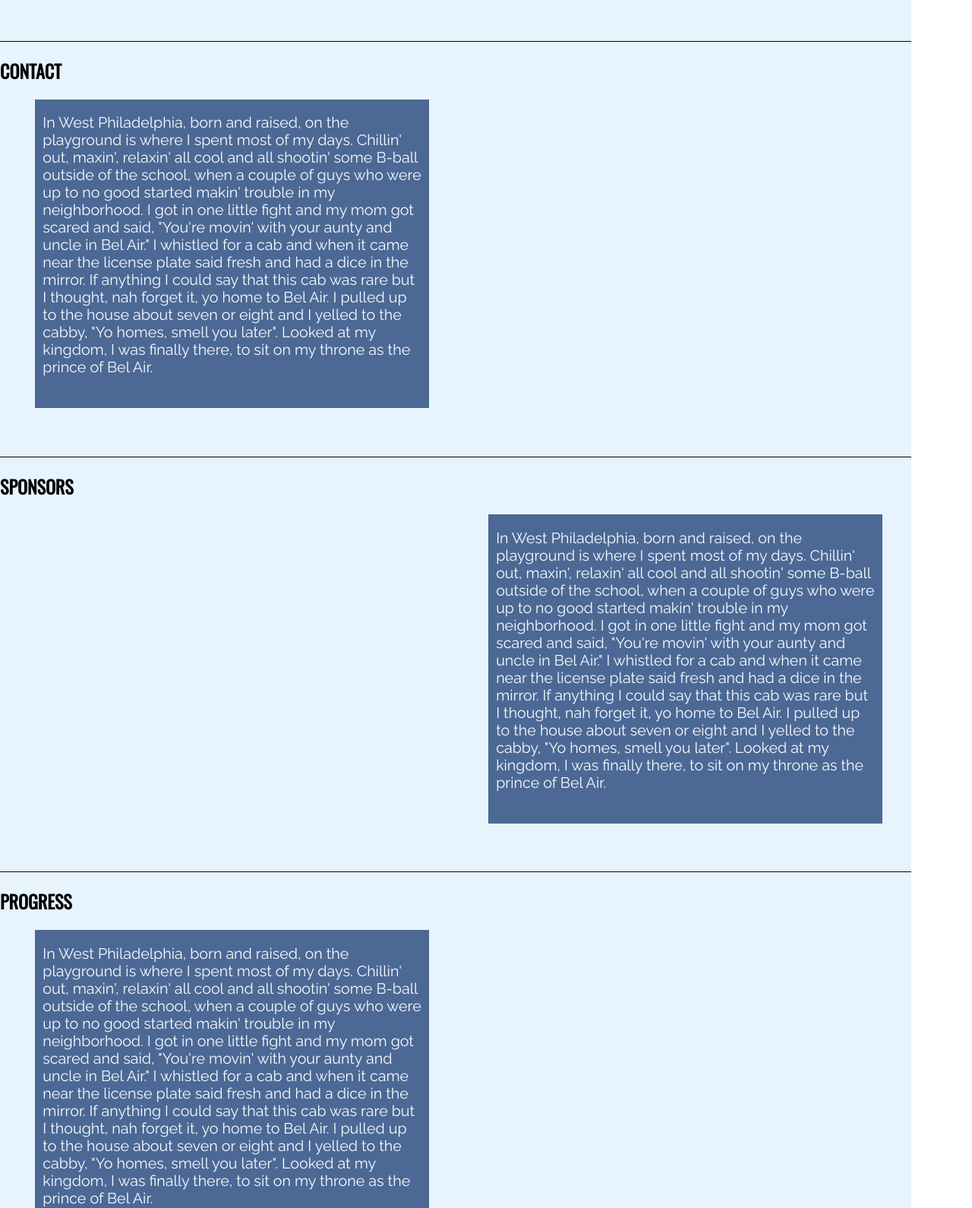
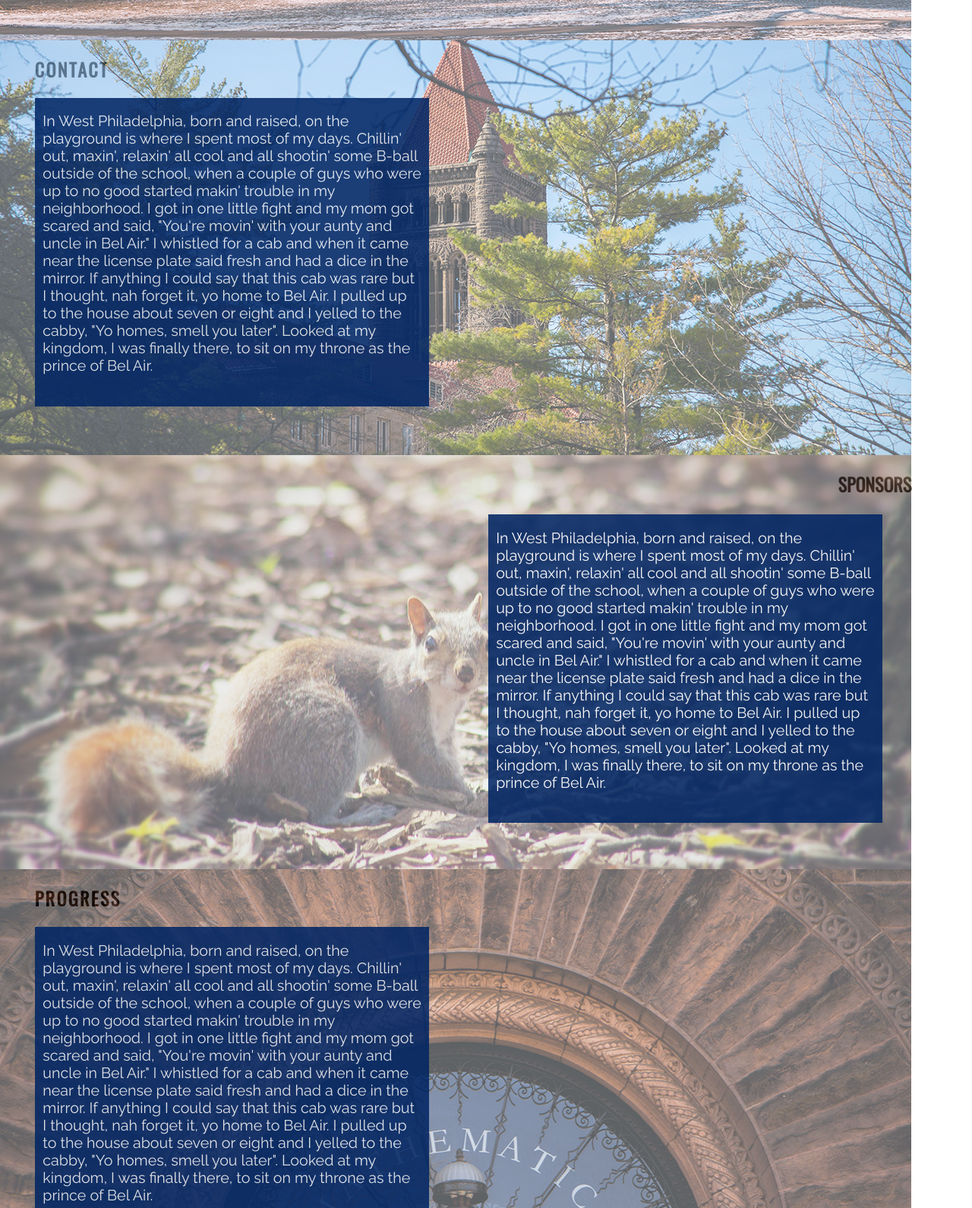
Before and after one commit to blkane2/SolarCar, a plain HTML site: page index.html in a window 1280 px wide. Shown: the part 1210-2800 px from the top of the page at 76% size. Drawn offline with nearby package versions, Linux system fonts and the light colour scheme.

Commit message:
added images, still need to fix section headers

```diff
--- a/index.html
+++ b/index.html
@@ -36,9 +36,9 @@
 
     <div class="descriptions" id="home">
       <div id="titlediv">
-      <h2>HOME</h2>
+      <h2 class="headerleft">HOME</h2>
       </div>
-
+      <img src="images/Altgeld_Pic_2.jpg" />
       <div class="blueboxleft">
           <p>In West Philadelphia, born and raised, on the playground is where I spent most of my days. Chillin' out, maxin', relaxin' all cool and all shootin' some B-ball outside of the school, when a couple of guys who were up to no good started makin' trouble in my neighborhood. I got in one little fight and my mom got scared and said, "You're movin' with your aunty and uncle in Bel Air."
 
@@ -51,8 +51,10 @@
 
     <div class="descriptions" id="about">
       <div id="titlediv">
-      <h2>ABOUT</h2>
+      <h2 class="headerright">ABOUT</h2>
       </div>
+
+      <img src="images/Quad_Pic.jpg" />
 
       <div class="blueboxright">
           <p>In West Philadelphia, born and raised, on the playground is where I spent most of my days. Chillin' out, maxin', relaxin' all cool and all shootin' some B-ball outside of the school, when a couple of guys who were up to no good started makin' trouble in my neighborhood. I got in one little fight and my mom got scared and said, "You're movin' with your aunty and uncle in Bel Air."
@@ -69,8 +71,10 @@
 
     <div class="descriptions" id="contact">
       <div id="titlediv">
-      <h2>CONTACT</h2>
+      <h2 class="headerleft">CONTACT</h2>
       </div>
+
+      <img src="images/Altgeld_Pic.jpg" />
 
       <div class="blueboxleft">
           <p>
@@ -86,8 +90,10 @@
 
     <div class="descriptions" id="sponsors">
       <div id="titlediv">
-      <h2>SPONSORS</h2>
+      <h2 class="headerright">SPONSORS</h2>
       </div>
+
+      <img src="images/Squirrel_Pic.jpg" />
 
       <div class="blueboxright">
           <p>In West Philadelphia, born and raised, on the playground is where I spent most of my days. Chillin' out, maxin', relaxin' all cool and all shootin' some B-ball outside of the school, when a couple of guys who were up to no good started makin' trouble in my neighborhood. I got in one little fight and my mom got scared and said, "You're movin' with your aunty and uncle in Bel Air."
@@ -101,8 +107,10 @@
 
     <div class="descriptions" id="progress">
       <div id="titlediv">
-      <h2>PROGRESS</h2>
+      <h2 class="headerleft">PROGRESS</h2>
       </div>
+
+      <img src="images/Altgeld_Pic_2.jpg" />
 
       <div class="blueboxleft">
           <p>In West Philadelphia, born and raised, on the playground is where I spent most of my days. Chillin' out, maxin', relaxin' all cool and all shootin' some B-ball outside of the school, when a couple of guys who were up to no good started makin' trouble in my neighborhood. I got in one little fight and my mom got scared and said, "You're movin' with your aunty and uncle in Bel Air."
--- a/stylesheet.css
+++ b/stylesheet.css
@@ -13,13 +13,14 @@ body,html{
 }
 
 #header {
+	/*fix centering stuff!*/
 	background-color:#8FCEF8;
 	height:10.7em;
 	width:74.05em;
 	font-family:sans-serif;
 	padding:0px 15px 0px 0px;
-	margin-left:auto;
-	margin-right:auto;
+	/*margin-left:auto;
+	margin-right:auto;*/
 	margin-bottom:-15px;
 }
 
@@ -79,7 +80,10 @@ body,html{
 	background-color:#E8F4FD;
 	padding:0.1px;
 	margin:15px 0px -15px 0px;
-	border-bottom:1px solid black;
+	display:block;
+	clear:both;
+	/*opacity:.7;
+	background-image:url("images/Altgeld_Pic_2.jpg");*/
 }
 
 .blueboxleft {
@@ -88,7 +92,7 @@ body,html{
 	/*background-color:#002563;*/
 	background-color:rgba(0,37,99,0.96);
 	margin-left:2.9em;
-	opacity:.7;
+	opacity:.9;
 	overflow-y:scroll;
 	overflow-x:hidden;
 }
@@ -99,10 +103,11 @@ body,html{
 	height:25.4em;
 	/*background-color:#002563;*/
 	background-color:rgba(0,37,99,0.96);
+	margin-top:1.4em;
 	margin-right:2.4em;
 	overflow-y:scroll;
 	overflow-x:hidden;
-	opacity:.7;
+	opacity:.9;
 }
 
 .blueboxleft p{
@@ -110,7 +115,7 @@ body,html{
 	color:white;
 	font-family:Raleway, Arial, sans-serif;
 	font-size:1.23em;
-	opacity:1;
+	opacity:.9;
 }
 
 .blueboxright p {
@@ -121,8 +126,81 @@ body,html{
 	font-size:1.23em;
 }
 
-.descriptions{
-	display:block;
-	clear:both;
-	/* TODO: find out if this actually does anything?*/
+
+#home {
+	position:relative;
 }
+
+#home img {
+    position: absolute;
+    left: 0;
+    top: 0;
+    width: 100%;
+    height: auto;
+    opacity: 0.6;
+}
+
+#about {
+	position:relative;
+
+}
+
+#about img {
+    position: absolute;
+    left: 0;
+    top: 0;
+    width: 100%;
+    height: auto;
+    opacity: 0.6;
+}
+
+#contact{
+	position:relative;
+}
+
+#contact img {
+    position: absolute;
+    left: 0;
+    top: 0;
+    width: 100%;
+    height: auto;
+    opacity: 0.6;
+}
+
+#sponsors {
+	position:relative;
+}
+
+#sponsors img {
+    position: absolute;
+    left: 0;
+    top: 0;
+    width: 100%;
+    height: auto;
+    opacity: 0.6;
+}
+
+#progress{
+	position:relative;
+}
+
+#progress img {
+    position: absolute;
+    left: 0;
+    top: 0;
+    width: 100%;
+    height: auto;
+    opacity: 0.6;
+}
+
+.headerleft {
+	margin-left:1.9em;
+	letter-spacing:.1em;
+}
+
+.headerright{
+	text-align:right;
+	margin-bottom:0;
+	margin-right:;
+	padding-bottom:0;
+}
```
Also changed, not shown: images/Altgeld_Pic.jpg (added), images/Altgeld_Pic_2.jpg (added), images/Quad_Pic.jpg (added), images/Squirrel_Pic.jpg (added).
